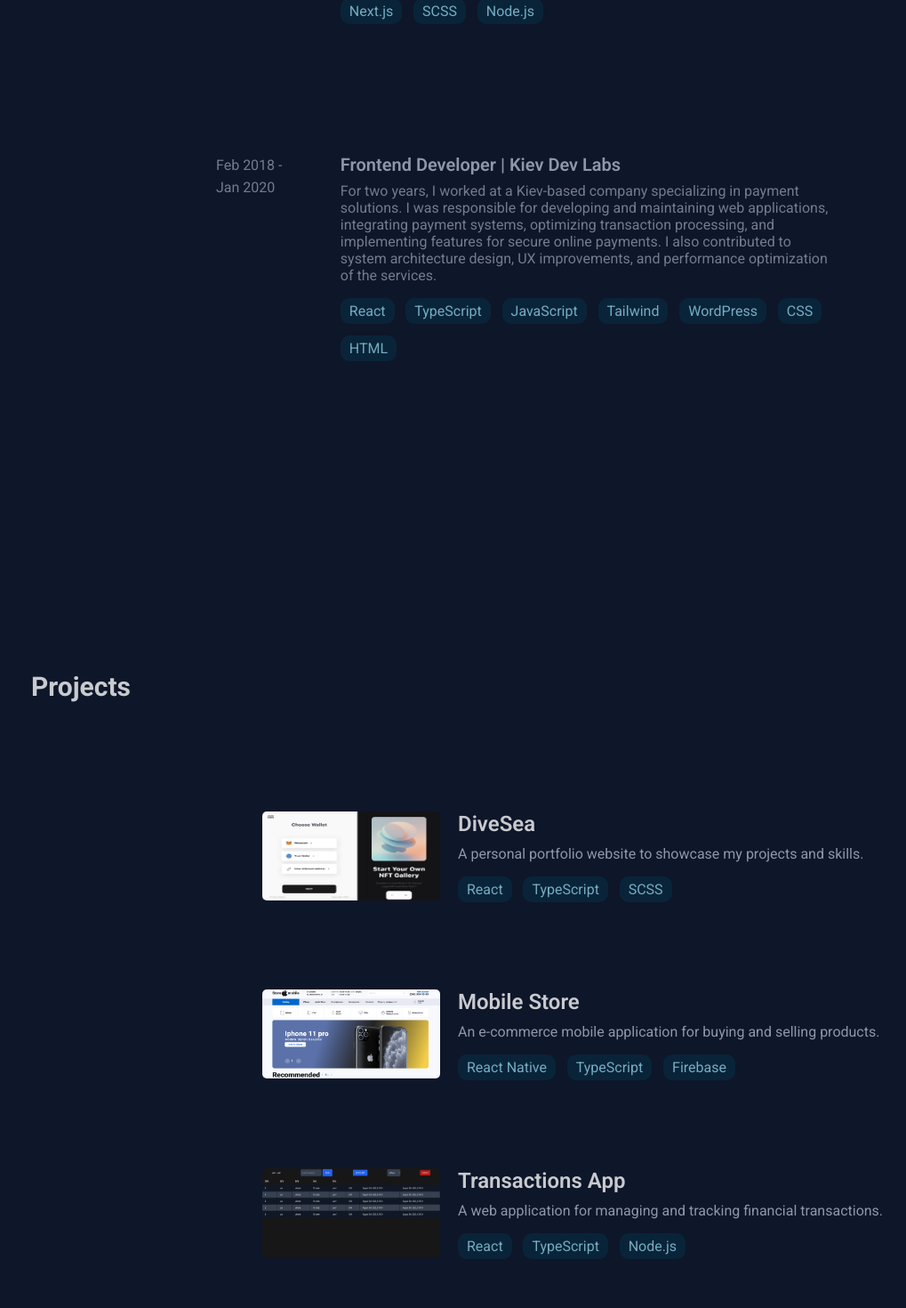
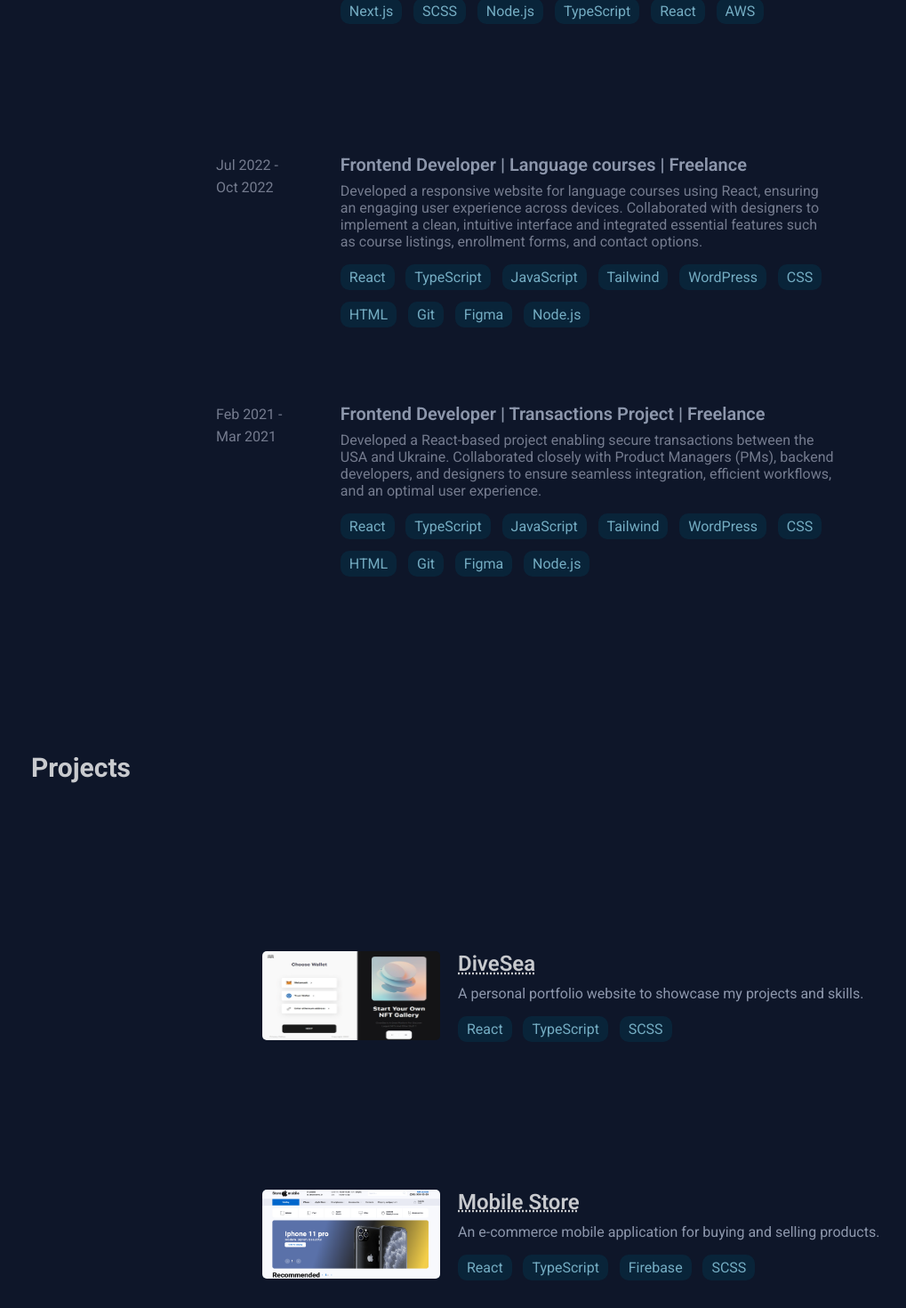
Before and after one commit to IlyaVoitenko/portfolio, a Next.js app: page / in a window 1280 px wide. Shown: the part 1246-2716 px from the top of the page at 89% size, without its empty margins (261-1280 px from the left). Built offline with nearby package versions, Linux system fonts and the light colour scheme.

Commit message:
fixed bugs

```diff
--- a/package.json
+++ b/package.json
@@ -10,6 +10,7 @@
   },
   "dependencies": {
     "motion": "^12.23.12",
+    "nanoid": "^5.1.6",
     "next": "15.5.0",
     "react": "19.1.0",
     "react-dom": "19.1.0"
--- a/src/components/ExperienceItem/ExperienceItem.tsx
+++ b/src/components/ExperienceItem/ExperienceItem.tsx
@@ -4,7 +4,7 @@ import { months } from "../../data/experience.data";
 import SkillsList from "../SkillsList";
 interface ExperienceItemProps {
   item: {
-    id: number;
+    id: number | string;
     role: string;
     company: string;
     period: {
--- a/src/components/Projects/Projects.module.scss
+++ b/src/components/Projects/Projects.module.scss
@@ -56,6 +56,8 @@
         font-size: 1.5rem;
         font-weight: 600;
         color: $textWhite;
+        text-decoration: dotted underline $textWhite;
+
         @include LaptopL {
           font-size: 31px;
           line-height: 37px;
--- a/src/data/experience.data.ts
+++ b/src/data/experience.data.ts
@@ -1,3 +1,4 @@
+import { nanoid } from "nanoid";
 export const months = [
   "Jan",
   "Feb",
@@ -14,21 +15,21 @@ export const months = [
 ];
 export const experiences = [
   {
-    id: 1,
+    id: nanoid(),
     role: "Frontend Developer",
-    company: "Kiev Dev Labs",
+    company: "Transactions Project | Freelance",
     period: {
       start: {
-        year: 2018,
+        year: 2021,
         month: 1,
       },
       end: {
-        year: 2020,
-        month: 0,
+        year: 2021,
+        month: 2,
       },
     },
     description:
-      "For two years, I worked at a Kiev-based company specializing in payment solutions. I was responsible for developing and maintaining web applications, integrating payment systems, optimizing transaction processing, and implementing features for secure online payments. I also contributed to system architecture design, UX improvements, and performance optimization of the services.",
+      "Developed a React-based project enabling secure transactions between the USA and Ukraine. Collaborated closely with Product Managers (PMs), backend developers, and designers to ensure seamless integration, efficient workflows, and an optimal user experience. ",
     stack: [
       "React",
       "TypeScript",
@@ -37,16 +38,48 @@ export const experiences = [
       "WordPress",
       "CSS",
       "HTML",
+      "Git",
+      "Figma",
+      "Node.js",
     ],
   },
   {
-    id: 2,
+    id: nanoid(),
+    role: "Frontend Developer",
+    company: "Language courses | Freelance",
+    period: {
+      start: {
+        year: 2022,
+        month: 6,
+      },
+      end: {
+        year: 2022,
+        month: 9,
+      },
+    },
+    description:
+      "Developed a responsive website for language courses using React, ensuring an engaging user experience across devices. Collaborated with designers to implement a clean, intuitive interface and integrated essential features such as course listings, enrollment forms, and contact options.",
+    stack: [
+      "React",
+      "TypeScript",
+      "JavaScript",
+      "Tailwind",
+      "WordPress",
+      "CSS",
+      "HTML",
+      "Git",
+      "Figma",
+      "Node.js",
+    ],
+  },
+  {
+    id: nanoid(),
     role: "Frontend Developer",
     company: "Package Mechanics Company",
     period: {
       start: {
         year: 2020,
-        month: 2,
+        month: 6,
       },
       end: {
         year: 2023,
@@ -55,6 +88,6 @@ export const experiences = [
     },
     description:
       " I have built responsive, user-friendly web interfaces, implemented web security best practices, created dynamic React components, and customized WordPress sites, ensuring clean, efficient code and a smooth user experience.",
-    stack: ["Next.js", "SCSS", "Node.js"],
+    stack: ["Next.js", "SCSS", "Node.js", "TypeScript", "React", "AWS"],
   },
 ];
--- a/src/data/projects.data.ts
+++ b/src/data/projects.data.ts
@@ -1,10 +1,10 @@
 import diveSea from "../assets/diveSea.png";
-import transaction from "../assets/transactions.png";
 import mobileStore from "../assets/mobileStore.png";
+import { nanoid } from "nanoid";
 
 export const projects = [
   {
-    id: 1,
+    id: nanoid(),
     title: "DiveSea",
     description:
       "A personal portfolio website to showcase my projects and skills.",
@@ -13,21 +13,12 @@ export const projects = [
     stack: ["React", "TypeScript", "SCSS"],
   },
   {
-    id: 2,
+    id: nanoid(),
     title: "Mobile Store",
     description:
       "An e-commerce mobile application for buying and selling products.",
     link: "https://mobile-store-gold.vercel.app/",
     image: mobileStore,
-    stack: ["React Native", "TypeScript", "Firebase"],
-  },
-  {
-    id: 3,
-    title: "Transactions App",
-    description:
-      "A web application for managing and tracking financial transactions.",
-    link: "https://list-transaction-frontend.vercel.app/",
-    image: transaction,
-    stack: ["React", "TypeScript", "Node.js"],
+    stack: ["React ", "TypeScript", "Firebase", "SCSS"],
   },
 ];
```
Also changed, not shown: 2 other files (tests, documents, lock files or other folders).
